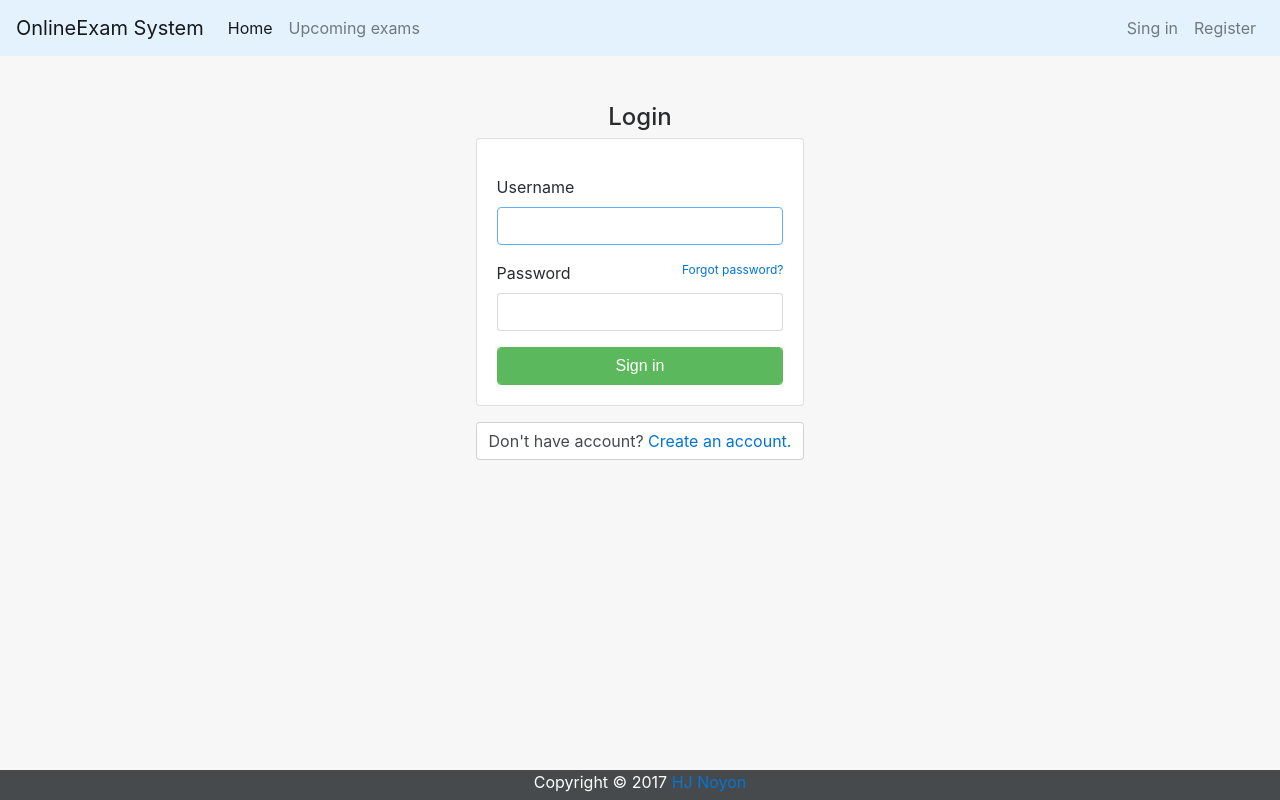
After one commit to hjnoyon/Online-exam-system, a PHP site: page /login.php in a window 1280 px wide. The commit adds this page. Run offline with PHP 8.4, Linux system fonts and the light colour scheme.

Commit message:
Registration system updated

```diff
--- /dev/null
+++ b/inc/footer.php
@@ -0,0 +1,11 @@
+
+
+<footer class="footer clearfix">
+	<div class="container">
+		<div class="text-center">
+			Copyright &copy; 2017 <a href="#">HJ Noyon</a>
+		</div>
+	</div>
+</footer>
+</body>
+</html>
--- a/inc/header.php
+++ b/inc/header.php
@@ -1,5 +1,40 @@
 <?php
 	// Starting session at very begining
 	session_start();
+ ?>
 
- ?>
+ <!DOCTYPE html>
+<html lang="en">
+<head>
+	<meta charset="UTF-8">
+	<title>Online Exam System</title>
+	<link rel="stylesheet" href="css/bootstrap.css">
+	<link rel="stylesheet" href="css/style.css">
+</head>
+<body>
+<nav class="navbar navbar-toggleable-md navbar-light bg-faded" style="background-color: #e3f2fd;">
+  <button class="navbar-toggler navbar-toggler-right" type="button" data-toggle="collapse" data-target="#navbarSupportedContent" aria-controls="navbarSupportedContent" aria-expanded="false" aria-label="Toggle navigation">
+    <span class="navbar-toggler-icon"></span>
+  </button>
+  <a class="navbar-brand" href="#">OnlineExam System</a>
+
+  <div class="collapse navbar-collapse" id="navbarSupportedContent">
+    <ul class="navbar-nav mr-auto">
+      <li class="nav-item active">
+        <a class="nav-link" href="index.php">Home <span class="sr-only">(current)</span></a>
+      </li>
+      <li class="nav-item">
+        <a class="nav-link" href="#">Upcoming exams</a>
+      </li>
+    </ul>
+	<ul class="navbar-nav">
+      <li class="nav-item">
+        <a class="nav-link" href="login.php">Sing in</a>
+      </li>
+      <li class="nav-item">
+        <a class="nav-link" href="register.php">Register</a>
+      </li>
+    </ul>
+
+  </div>
+</nav>
--- /dev/null
+++ b/login.php
@@ -0,0 +1,22 @@
+<?php require_once 'inc/header.php'; ?>
+<div class="row justify-content-md-center">
+	<div class="col-12 col-md-auto">
+		<h4 class="text-center mt-5">Login</h4>
+		<div class="card">
+		  <div class="card-block">
+		    <form action="" method="post">
+		    	<p class="text-danger "><strong>
+		    	</strong></p>
+		    	<label for="username">Username</label>
+		    	<input type="text" id="username" class="form-control" autofocus autocomplete="off" tabindex="1" name="username" required>
+		    	<label for="password" class="mt-3 forgot-pass-label">Password <a href="forgot-password" class="label-link">Forgot password?</a></label>
+		    	<input type="password" id="password" class="form-control" tabindex="2" name="password" required>
+		    	<button type="submit" class="btn btn-success form-control mt-3" name="login">Sign in</button>
+		    </form>
+		  </div>
+		</div>
+		<p class="text-center form-control mt-3 card-bg">Don't have account? <a href="register.php">Create an account.</a></p>
+	</div>
+</div>
+
+<?php require_once 'inc/footer.php'; ?>
```
Also changed, not shown: classes/class.user.php (added, +79 -0 lines), classes/user.php (deleted, +0 -17 lines), database/tablestructure.txt (added, +7 -0 lines), inc/database.php (added, +21 -0 lines), index.php (+10 -0 lines), register.php (added, +42 -0 lines).
